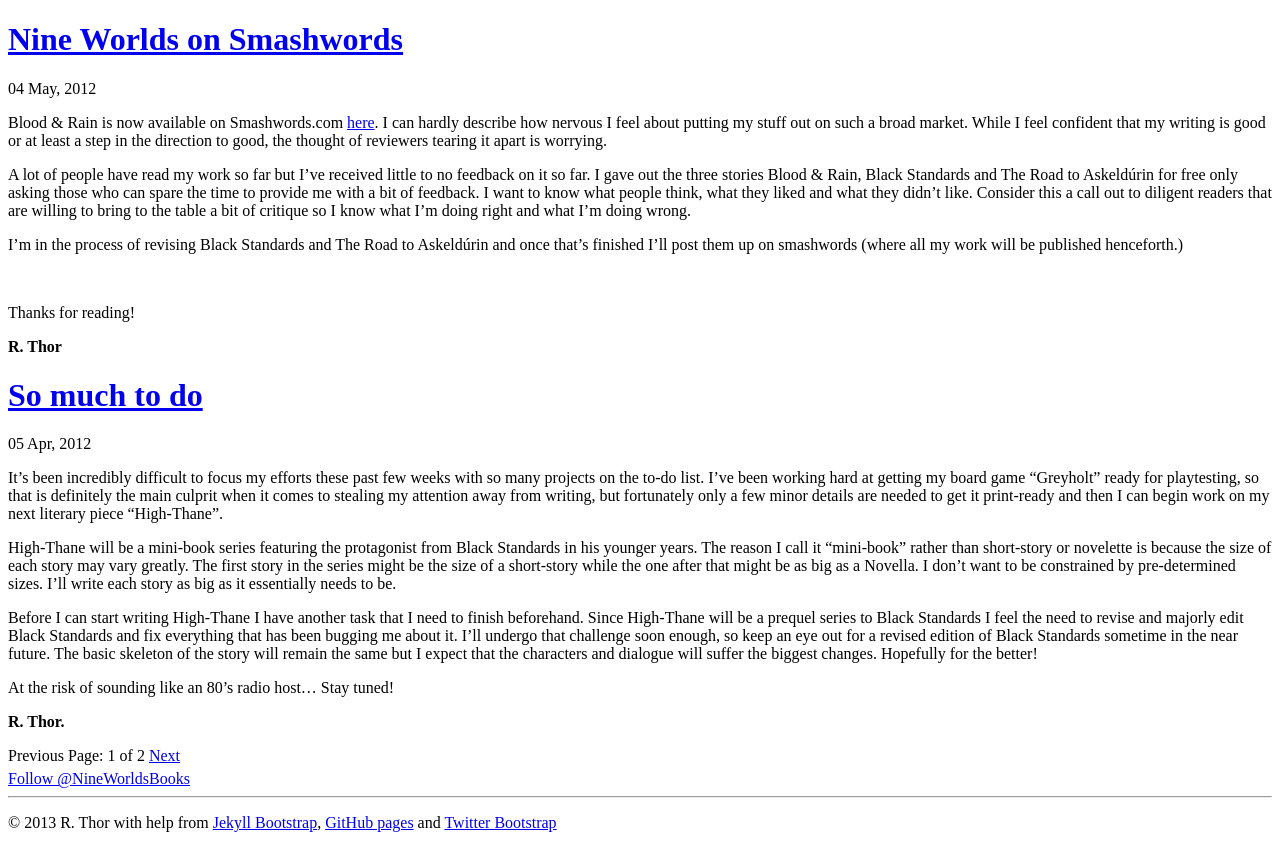
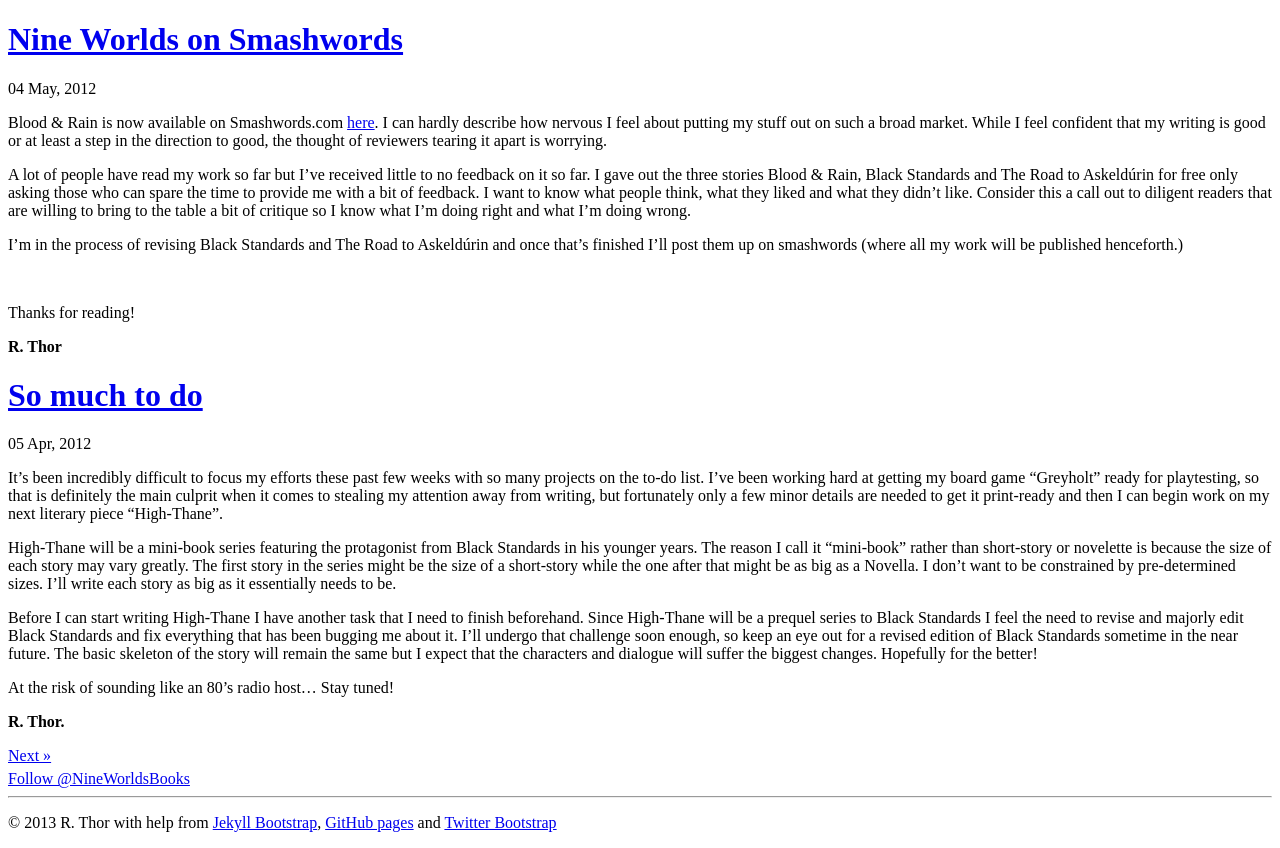
Before and after one commit to nineworldsbooks/nineworldsbooks.github.io, a Jekyll site: the page built from index.html, in a window 1280 px wide and 900 px high, scrolled down 2603 px, cut to the strip 52-900 px from the top of the window. Built offline with Jekyll 4.4.1, drawn with Linux system fonts in a browser that asks for light colours; the list of posts is cut into pages by our own code; comment, search, counter and statistics services are not loaded.

Commit message:
fixed pagination

```diff
--- a/index.html
+++ b/index.html
@@ -18,19 +18,19 @@ layout: page
   {% endfor %}
 
   <!-- Pagination links -->
-  <div class="pagination">
+  <nav id="pagination">
     {% if paginator.previous_page %}
-      <a href="/page{{ paginator.previous_page }}" class="previous">Previous</a>
-    {% else %}
-      <span class="previous">Previous</span>
+      {% if paginator.previous_page == 1 %}
+      <a href="/" title="Previous Page">&laquo; Previous</a>
+      {% else %}
+      <a href="/page{{ paginator.previous_page }}/" title="Previous Page">&laquo; Previous</a>
+      {% endif %}
     {% endif %}
-    <span class="page_number ">Page: {{ paginator.page }} of {{ paginator.total_pages }}</span>
+
     {% if paginator.next_page %}
-      <a href="/page{{ paginator.next_page }}" class="next">Next</a>
-    {% else %}
-      <span class="next ">Next</span>
+    <a href="/page{{ paginator.next_page }}/" title="Next Page">Next &raquo;</a>
     {% endif %}
-  </div>
+  </nav>
 </div>
 
 <div id="sidebar">
```
